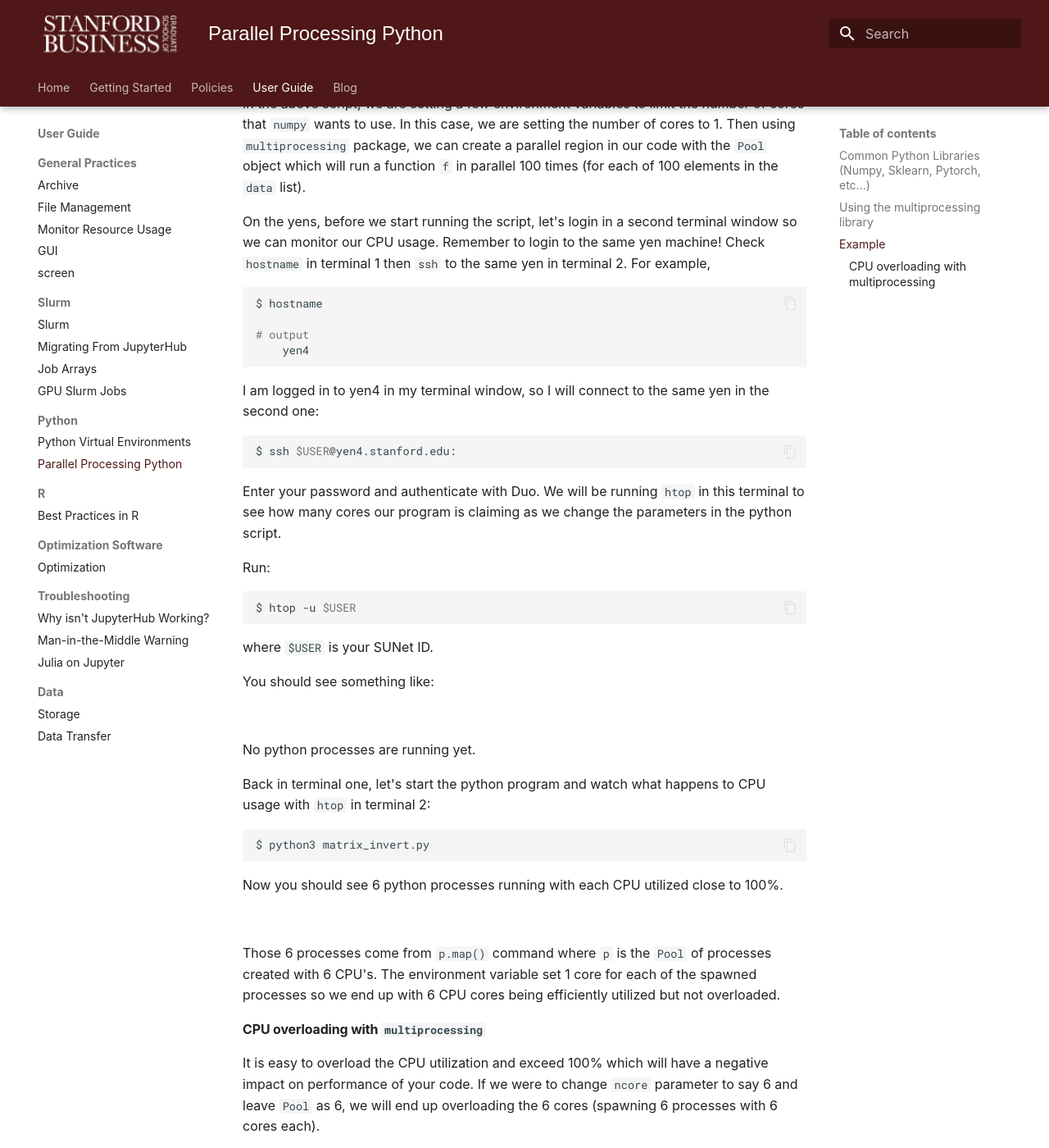
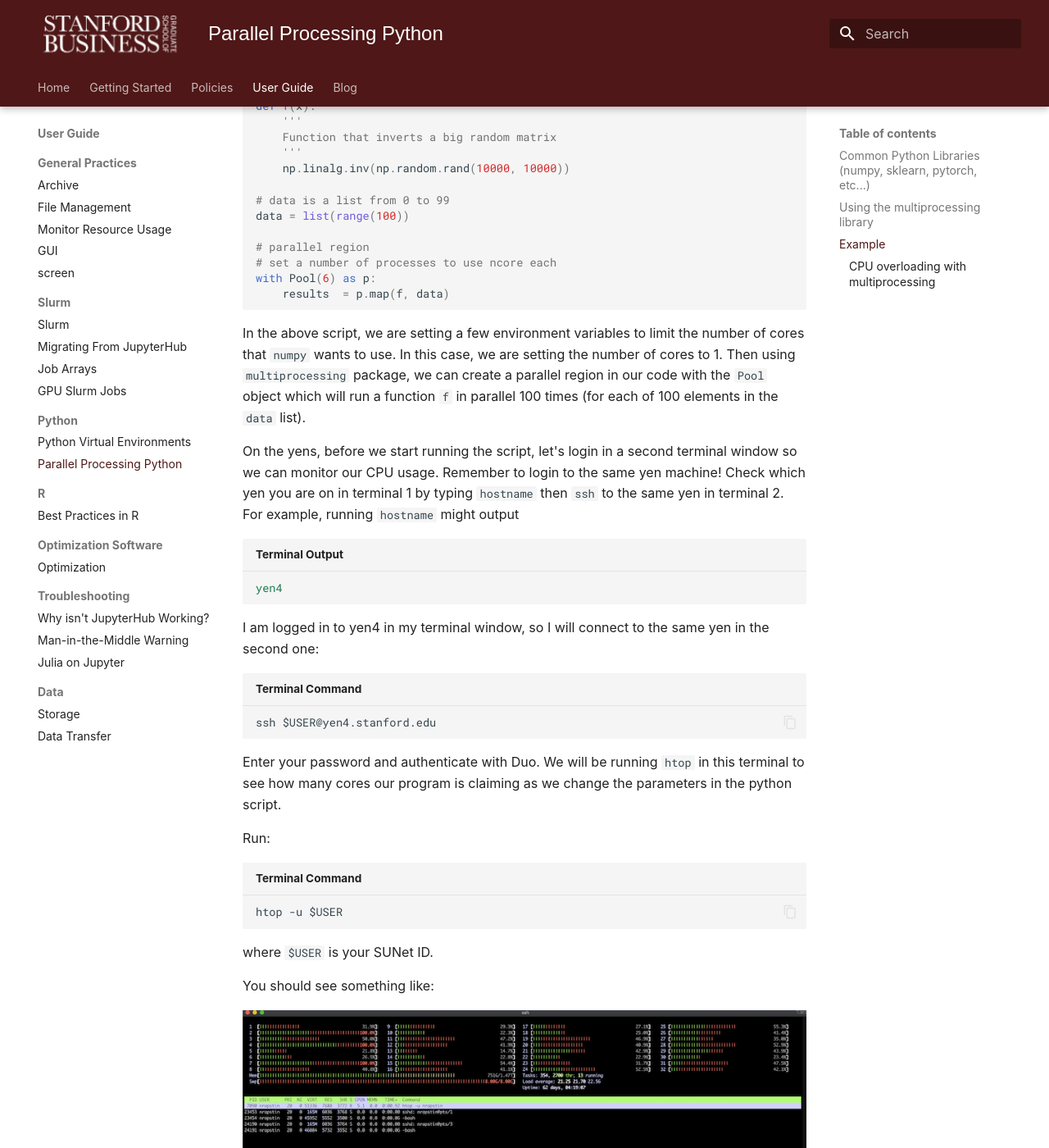
Before and after one commit to gsbdarc/rcpedia_mockup, an MkDocs documentation site: the page built from docs/_user_guide/best_practices_parallel_processing_python.md, in a window 1280 px wide and 1400 px high, scrolled down 2286 px. Shown: the whole window at 82% size. Built offline with MkDocs 1.6.1 and Material for MkDocs 9.7.7, drawn with Linux system fonts in a browser that asks for light colours; some web fonts are replaced; some of the changed text lies outside the part shown.

Commit message:
Cleaned up parallel processing in Python user guide page

````diff
--- a/docs/_user_guide/best_practices_parallel_processing_python.md
+++ b/docs/_user_guide/best_practices_parallel_processing_python.md
@@ -1,11 +1,10 @@
 
 # Parallel Processing in Python
 
-## Common Python Libraries (Numpy, Sklearn, Pytorch, etc...)
+## Common Python Libraries (`numpy`, `sklearn`, `pytorch`, etc...)
+Some Python libraries will parallelize tasks for you. A few of these libraries include `numpy`, `sklearn`, and `pytorch`. If you are working on a shared system like the Yens, you may want to limit the amount of cores these packages can use. The following code should work for the packages listed above:
 
-Some Python libraries will parallelize tasks for you.  A few of these libraries include numpy, sklearn, and pytorch. If you are working on a shared system like the Yens, you may want to limit the amount of cores these packages can use.  The following code should work for the packages listed above:
-
-```python
+```python title="Python Code"
 import os
 os.environ["OMP_NUM_THREADS"] = "6"
 os.environ["OPENBLAS_NUM_THREADS"] = "6"
@@ -21,9 +20,9 @@
 Note that the core count is set *before* importing the packages.
 
 ## Using the `multiprocessing` library
-This library has several methods to help you parallelize your code.  The most common example is using the `Pool` object.  In general, the `Pool` object works by applying a processing function you've created to a number of items you need processed.  Take the following example:
+This library has several methods to help you parallelize your code.  The most common example is using the `Pool` object.  In general, the `Pool` object works by applying a processing function you've created to a number of items you need processed. Take the following example:
 
-```python
+```python title="Python Code"
 from multiprocessing import Pool
 
 def f(x):
@@ -37,7 +36,7 @@
 
 If you've got a directory full of files you need to process, this library can be very helpful.  Look at this example:
 
-```python
+```python title="Python Code"
 import multiprocessing
 import os
 
@@ -50,13 +49,14 @@
 output_file_dir = '/path/to/output/'
 
 input_files = [input_file_dir+filename for filename in os.listdir(input_file_dir)]
-output_files =[output_file_dir+filename for filename in os.listdir(input_file_dir)]
+output_files = [output_file_dir+filename for filename in os.listdir(input_file_dir)]
 
 with Pool(5) as p:
-    results  = p.map(process_file, zip(input_files,output_files))
+    results = p.map(process_file, zip(input_files,output_files))
 ```
 
-You can check your processes and their core usage on the Yens using `htop`!
+!!! tip
+    You can check your processes and their core usage on the Yens using `htop`! See [this page](/_user_guide/best_practices_monitor_usage/){:target="_blank"} for more information on monitoring your resource usage.
 
 ## Example
 We will use `numpy` and `multiprocessing` packages to do a giant matrix inversion (which will
@@ -64,7 +64,7 @@
 
 Here is a python script (save it as `matrix_invert.py`):
 
-```python
+```python title="Python Code"
 import os
 
 # set number of CPUs to run on
@@ -95,62 +95,52 @@
     results  = p.map(f, data)
 ```
 
-In the above script, we are setting a few environment variables to limit the number of cores that `numpy` wants to use.
-In this case, we are setting the number of cores to 1. Then using `multiprocessing` package, we can create a parallel region
-in our code with the `Pool` object which will run a function `f` in parallel 100 times (for each of 100 elements in
-the `data` list).
+In the above script, we are setting a few environment variables to limit the number of cores that `numpy` wants to use. In this case, we are setting the number of cores to 1. Then using `multiprocessing` package, we can create a parallel region in our code with the `Pool` object which will run a function `f` in parallel 100 times (for each of 100 elements in the `data` list).
 
-On the yens, before we start running the script, let's login in a second terminal window so we can monitor our
-CPU usage. Remember to login to the same yen machine! Check `hostname` in terminal 1 then `ssh` to the same yen in terminal 2.
-For example,
+On the yens, before we start running the script, let's login in a second terminal window so we can monitor our CPU usage. Remember to login to the same yen machine! Check which yen you are on in terminal 1 by typing `hostname` then `ssh` to the same yen in terminal 2. For example, running `hostname` might output
 
-```bash
-$ hostname
-
-# output
-    yen4
+```{.yaml .no-copy title="Terminal Output"}
+yen4
 ```
 I am logged in to yen4 in my terminal window, so I will connect to the same yen in the second one:
 
-```bash
-$ ssh $USER@yen4.stanford.edu:
+```title="Terminal Command"
+ssh $USER@yen4.stanford.edu
 ```
 Enter your password and authenticate with Duo. We will be running `htop` in this terminal to see how many
 cores our program is claiming as we change the parameters in the python script.
 
 Run:
-```bash
-$ htop -u $USER
+```title="Terminal Command"
+htop -u $USER
 ```
 where `$USER` is your SUNet ID.
 
 You should see something like:
 
-![](/images/htop-no-processes.png)
+![](/assets/images/htop-no-processes.png)
 
 No python processes are running yet.
 
-Back in terminal one, let's start the python program and watch what happens to CPU usage with `htop` in terminal 2:
+Back in terminal one, let's start the Python program and watch what happens to CPU usage with `htop` in terminal 2:
 
-```bash
-$ python3 matrix_invert.py
+```title="Terminal Command"
+python3 matrix_invert.py
 ```
 
 Now you should see 6 python processes running with each CPU utilized close to 100%.
 
-![](/images/htop-6-python-processes.png)
+![](/assets/images/htop-6-python-processes.png)
 
 Those 6 processes come from `p.map()` command where `p` is the `Pool` of processes created with 6 CPU's.
-The environment variable set 1 core for each of the spawned processes so we end up with 6 CPU cores being
-efficiently utilized but not overloaded.
+The environment variable set 1 core for each of the spawned processes so we end up with 6 CPU cores being efficiently utilized but not overloaded.
 
 #### CPU overloading with `multiprocessing`
-It is easy to overload the CPU utilization and exceed 100% which will have a negative impact on performance of your code.
-If we were to change `ncore` parameter to say 6 and leave `Pool` as 6, we will end up overloading the 6 cores (spawning 6 processes with 6 cores each).
+It is easy to overload the CPU utilization and exceed 100% which will have a negative impact on performance of your code. If we were to change `ncore` parameter to say 6 and leave `Pool` as 6, we will end up overloading the 6 cores (spawning 6 processes with 6 cores each).
 
-Let's update the `ncore` to 6 in the python script, then for each process in the pool we will use `6 cores:
+Let's update the `ncore` to 6 in the python script, then for each process in the pool we will use 6 cores:
 
-```python
+```python title="Python Code"
 import os
 
 # set number of CPUs to run on
@@ -183,15 +173,15 @@
 
 After the update, rerun the python script:
 
-```bash
-$ python3 matrix_invert.py
+```title="Terminal Command"
+python3 matrix_invert.py
 ```
 
 and watch `htop` in the other terminal and you should see something like:
 
-![](/images/htop-overload-cpus.png)
+![](/assets/images/htop-overload-cpus.png)
 
 There were 36 python processes spawned and CPU utilization exceeds 100% which the user would want to avoid.
 
-{% include note.html content="Another way to limit the script to 6 cores but utilize them effiently is to set `ncore` to 6 but limit `Pool` to 1.
-You can think of Pool as setting the number of different processes with multiple CPU *cores* per process." %}
+!!! note
+    Another way to limit the script to 6 cores but utilize them effiently is to set `ncore` to 6 but limit `Pool` to 1. You can think of Pool as setting the number of different processes with multiple CPU *cores* per process.
````
